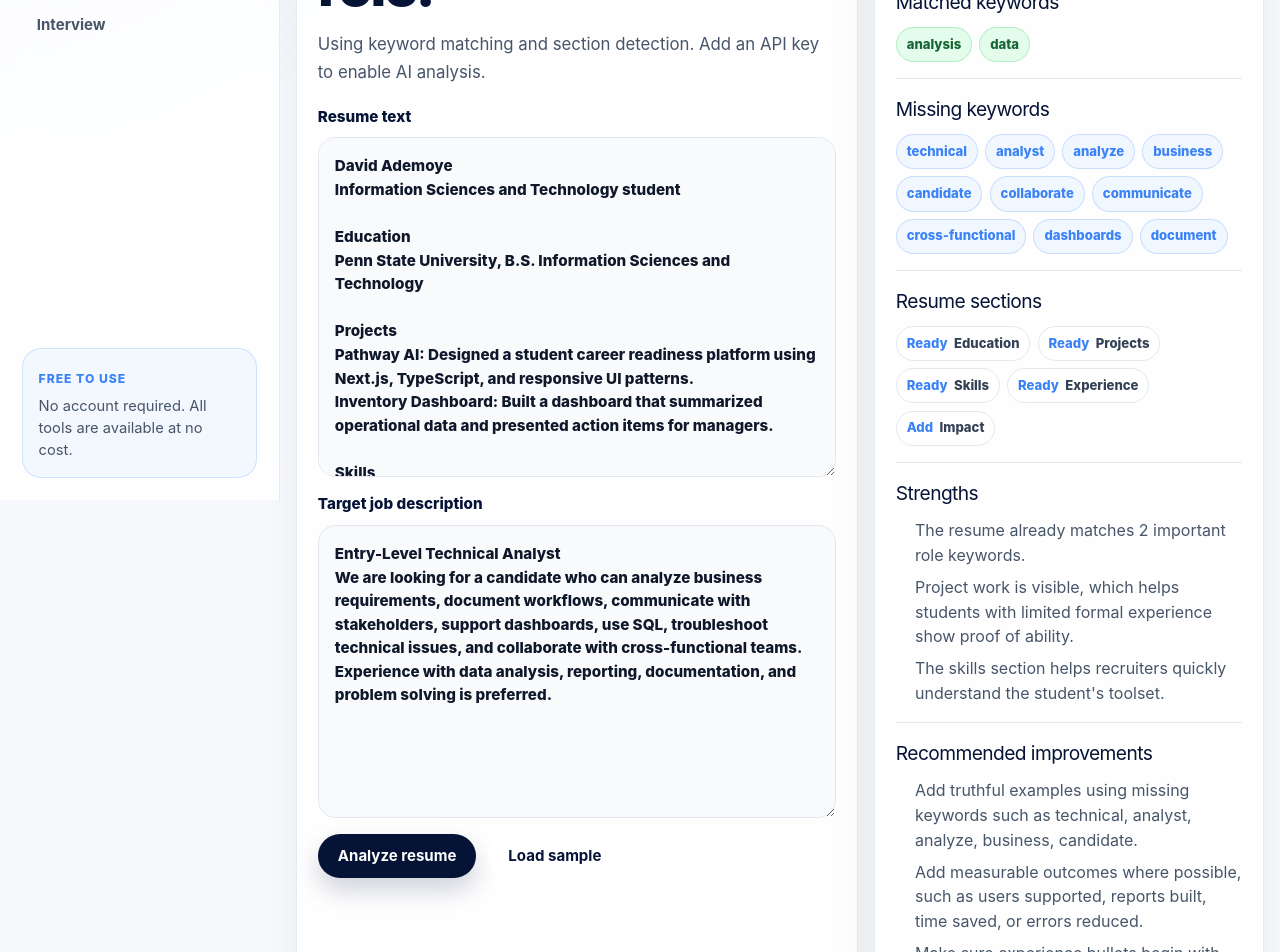
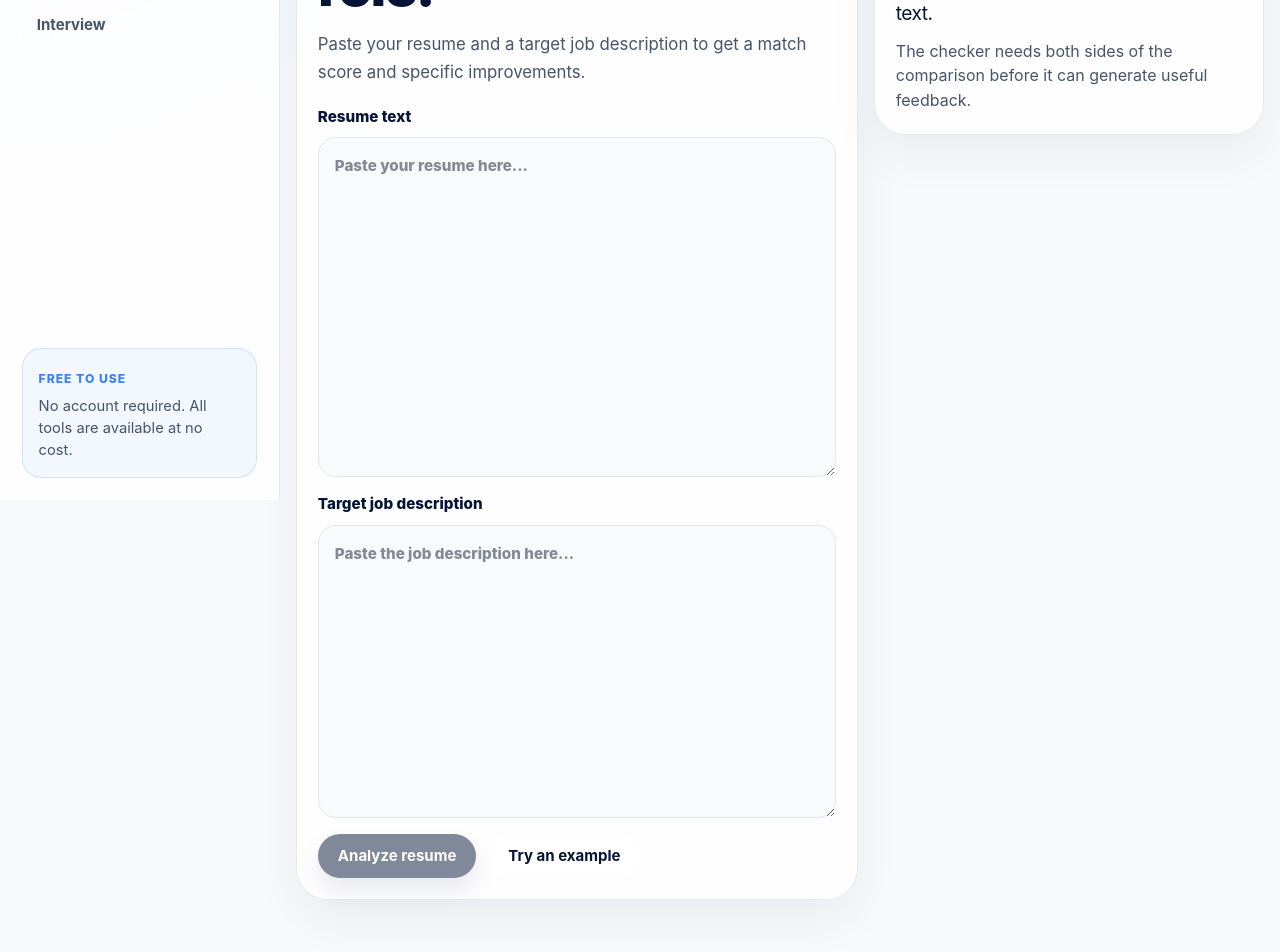
Before and after one commit to Dave-ASC1/pathway-ai, a Next.js app: page /resume-checker in a window 1280 px wide. Shown: the part 300-1252 px from the top of the page. Built offline with nearby package versions, Linux system fonts and the light colour scheme.

Commit message:
Start resume checker blank with example button instead of preloaded sample
Co-Authored-By: Claude Sonnet 4.6 <noreply@anthropic.com>

```diff
--- a/app/resume-checker/resume-checker-client.tsx
+++ b/app/resume-checker/resume-checker-client.tsx
@@ -131,22 +131,23 @@ function analyzeResume(resume: string, jobDescription: string): Analysis {
 }
 
 export function ResumeCheckerClient() {
-  const [resume, setResume] = useState(sampleResume);
-  const [jobDescription, setJobDescription] = useState(sampleJobDescription);
-  const [hasAnalyzed, setHasAnalyzed] = useState(true);
+  const [resume, setResume] = useState("");
+  const [jobDescription, setJobDescription] = useState("");
+  const [hasAnalyzed, setHasAnalyzed] = useState(false);
   const [isLoading, setIsLoading] = useState(false);
-  const [analysis, setAnalysis] = useState<Analysis>(() => analyzeResume(sampleResume, sampleJobDescription));
+  const [analysis, setAnalysis] = useState<Analysis>(() => analyzeResume("", ""));
   const [analysisSource, setAnalysisSource] = useState<"claude" | "local">("local");
 
   const canAnalyze = resume.trim().length > 40 && jobDescription.trim().length > 40;
 
-  const runAnalysis = useCallback(async () => {
+  const runAnalysis = useCallback(
+    async (r: string = resume, jd: string = jobDescription) => {
       setIsLoading(true);
       try {
         const res = await fetch("/api/analyze-resume", {
           method: "POST",
           headers: { "Content-Type": "application/json" },
-        body: JSON.stringify({ resume, jobDescription }),
+          body: JSON.stringify({ resume: r, jobDescription: jd }),
         });
         if (!res.ok) throw new Error("API error");
         const data = await res.json();
@@ -154,14 +155,16 @@ export function ResumeCheckerClient() {
         setAnalysisSource(data.source ?? "local");
         setHasAnalyzed(true);
       } catch {
-      const fallback = analyzeResume(resume, jobDescription);
+        const fallback = analyzeResume(r, jd);
         setAnalysis(fallback);
         setAnalysisSource("local");
         setHasAnalyzed(true);
       } finally {
         setIsLoading(false);
       }
-  }, [resume, jobDescription]);
+    },
+    [resume, jobDescription],
+  );
 
   const currentAnalysis = analysis;
 
@@ -174,9 +177,11 @@ export function ResumeCheckerClient() {
             <h1>Compare your resume to a target role.</h1>
           </div>
           <p>
-            {analysisSource === "claude"
+            {!hasAnalyzed
+              ? "Paste your resume and a target job description to get a match score and specific improvements."
+              : analysisSource === "claude"
                 ? "Powered by Pathway AI for advanced analysis of your resume against the job description."
-              : "Using keyword matching and section detection. Add an API key to enable AI analysis."}
+                : "Analyzed using keyword matching and section detection."}
           </p>
         </div>
 
@@ -196,6 +201,7 @@ export function ResumeCheckerClient() {
                 setHasAnalyzed(false);
               }}
               rows={13}
+              placeholder="Paste your resume here..."
             />
           </label>
 
@@ -208,6 +214,7 @@ export function ResumeCheckerClient() {
                 setHasAnalyzed(false);
               }}
               rows={11}
+              placeholder="Paste the job description here..."
             />
           </label>
 
@@ -218,15 +225,14 @@ export function ResumeCheckerClient() {
             <button
               className="secondary-action"
               type="button"
+              disabled={isLoading}
               onClick={() => {
                 setResume(sampleResume);
                 setJobDescription(sampleJobDescription);
-                setAnalysis(analyzeResume(sampleResume, sampleJobDescription));
-                setAnalysisSource("local");
-                setHasAnalyzed(true);
+                runAnalysis(sampleResume, sampleJobDescription);
               }}
             >
-              Load sample
+              Try an example
             </button>
           </div>
         </form>
```
Lines whose indentation alone changed are shown as unchanged.
